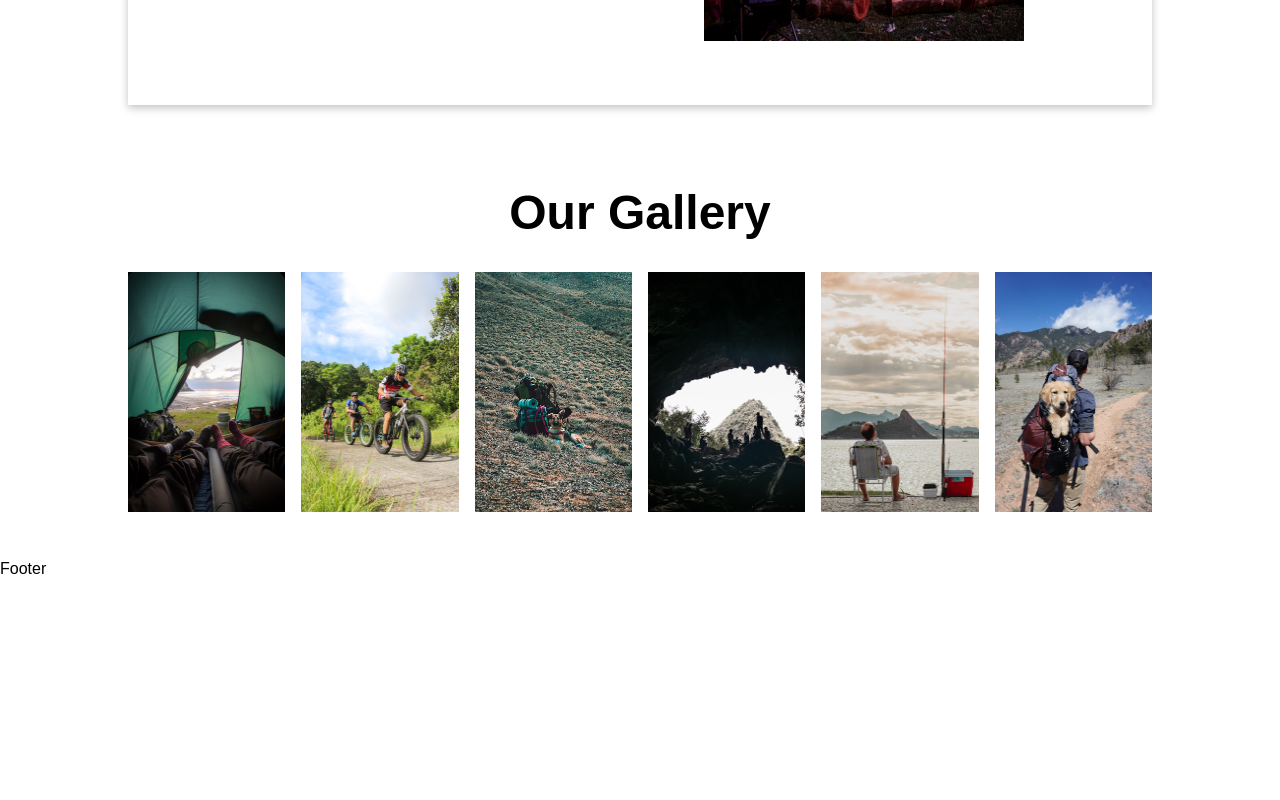
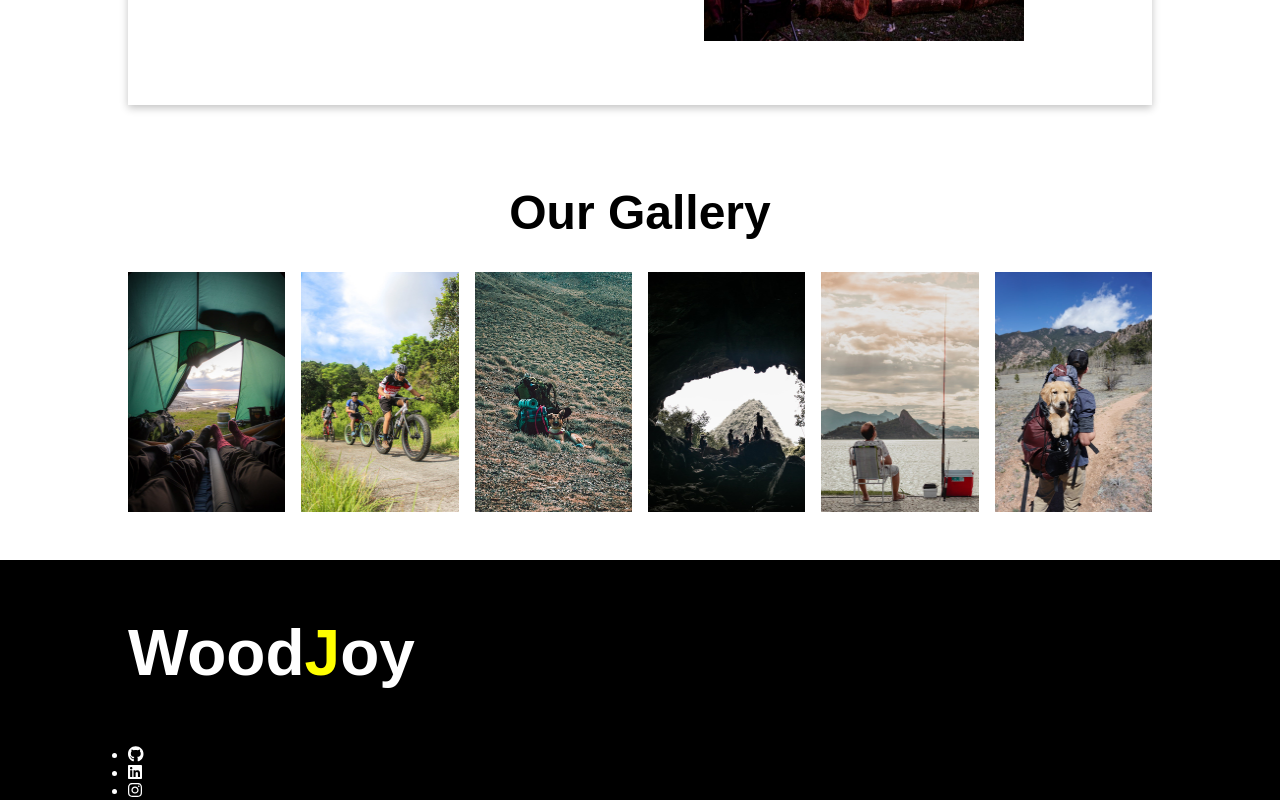
Before and after one commit to JohanFernandoLema/campingApp, a React (Vite) app: page / in a window 1280 px wide. Shown: the part 983-1783 px from the top of the page. Before the commit the page ends 1561 px from the top, so only its background shows below. Built offline with nearby package versions, Linux system fonts and the light colour scheme.

Commit message:
fontawesome brands dependencies added to the react project and website

```diff
--- a/package.json
+++ b/package.json
@@ -14,6 +14,7 @@
     "@emotion/styled": "^11.11.0",
     "@fontsource/poppins": "^5.0.0",
     "@fortawesome/fontawesome-svg-core": "^6.4.0",
+    "@fortawesome/free-brands-svg-icons": "^6.4.0",
     "@fortawesome/free-solid-svg-icons": "^6.4.0",
     "@fortawesome/react-fontawesome": "^0.2.0",
     "@mui/material": "^5.13.1",
--- a/src/components/footer/footer.jsx
+++ b/src/components/footer/footer.jsx
@@ -1,5 +1,32 @@
 import './footer.scss'
+import { FontAwesomeIcon } from '@fortawesome/react-fontawesome'
+import {
+  faGithub,
+  faInstagram,
+  faLinkedin,
+} from '@fortawesome/free-brands-svg-icons'
 const Footer = () => {
-  return <div>Footer</div>
+  return (
+    <div className="footerWrapper">
+      <div className="container">
+        <h3>
+          Wood<span>J</span>oy
+        </h3>
+        <div className="socialMedia">
+          <ul>
+            <li>
+              <FontAwesomeIcon icon={faGithub} />
+            </li>
+            <li>
+              <FontAwesomeIcon icon={faLinkedin} />
+            </li>
+            <li>
+              <FontAwesomeIcon icon={faInstagram} />
+            </li>
+          </ul>
+        </div>
+      </div>
+    </div>
+  )
 }
 export default Footer
--- a/src/components/footer/footer.scss
+++ b/src/components/footer/footer.scss
@@ -0,0 +1,15 @@
+.footerWrapper {
+  background-color: #000;
+  color: #fff;
+  .container {
+    width: 80%;
+    margin: auto;
+    h3 {
+      font-size: 4rem;
+      padding: 3.5rem 0;
+    }
+    span {
+      color: yellow;
+    }
+  }
+}
```
Also changed, not shown: 1 other file (tests, documents, lock files or other folders).
